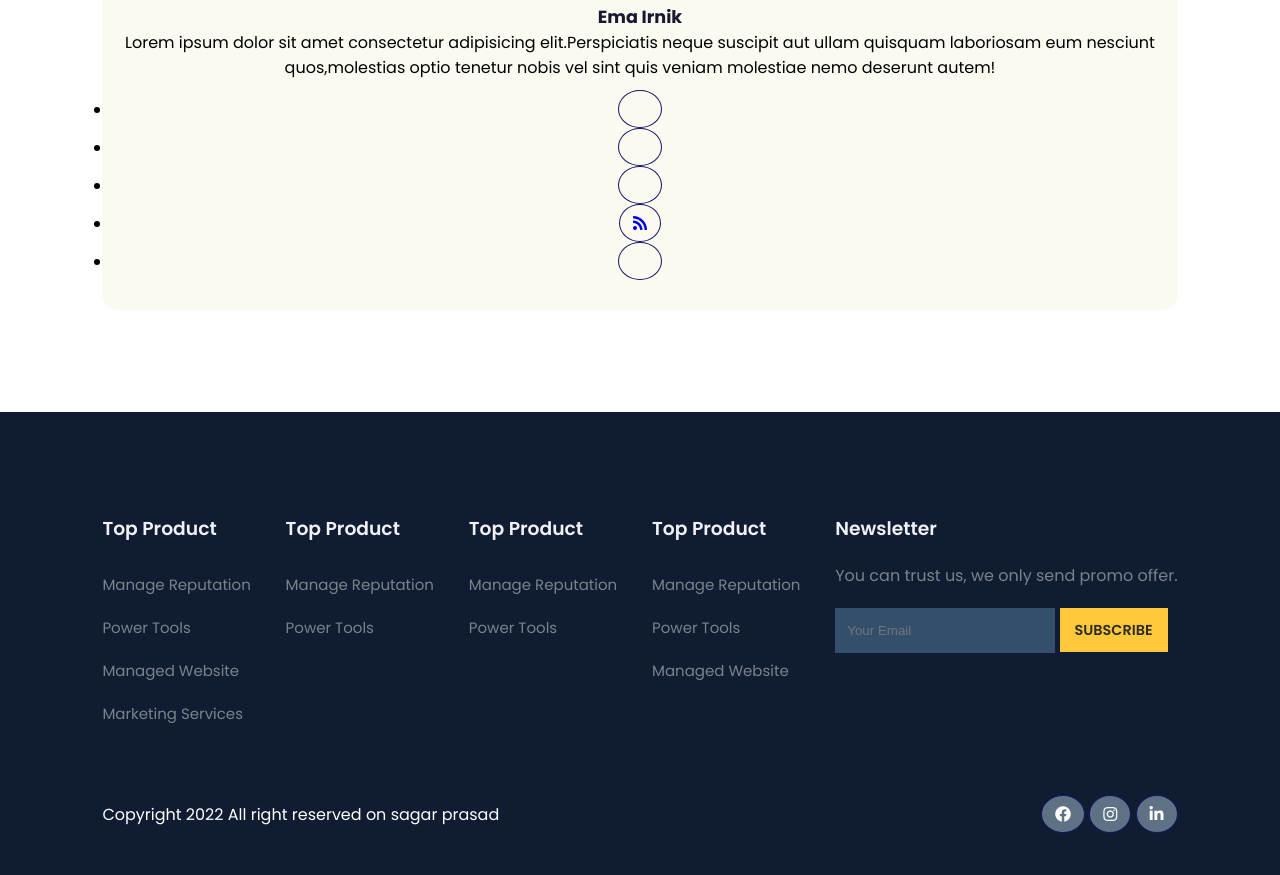
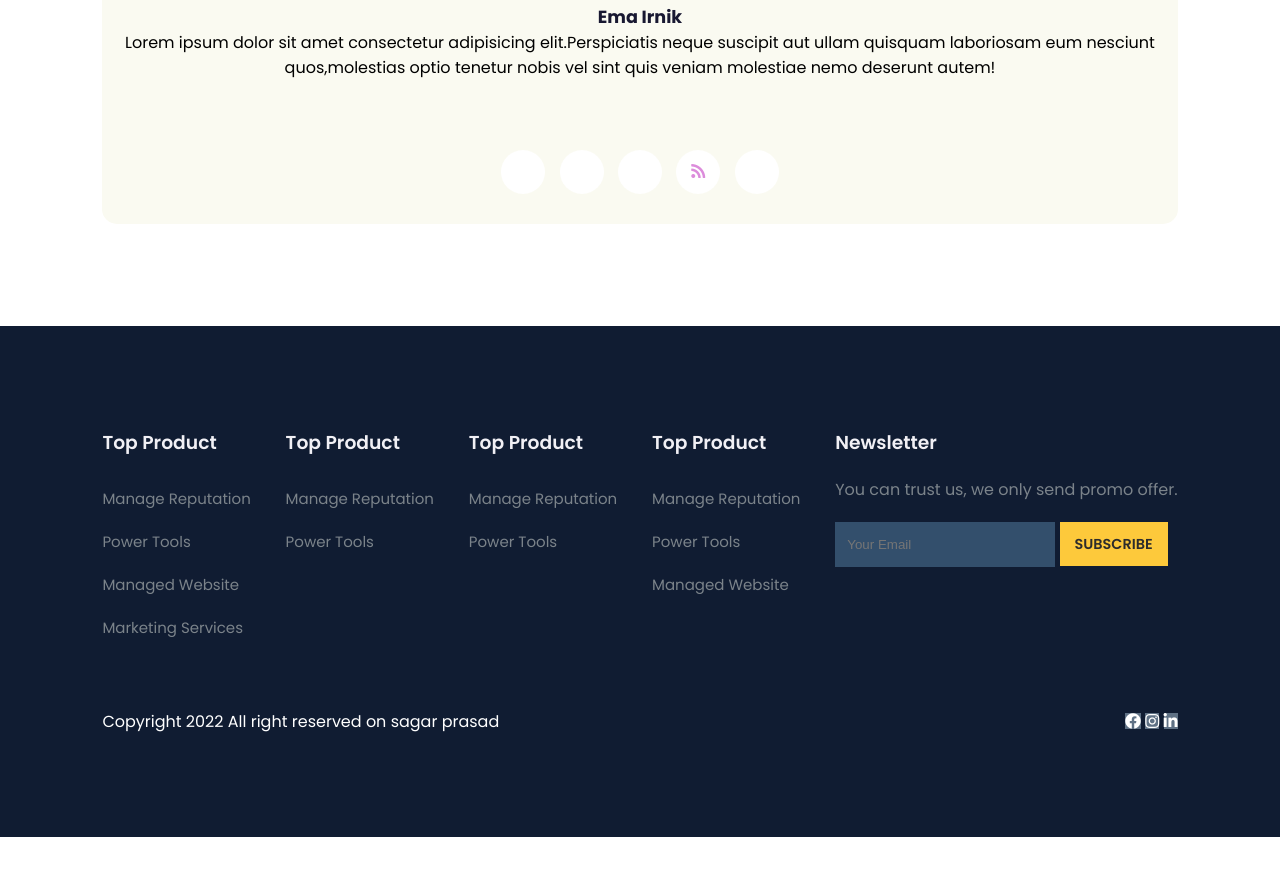
Before and after one commit to Parveen43r/getrepaid, a plain HTML site: page index.html in a window 1280 px wide. Shown: the part 3256-4131 px from the top of the page. After the commit the page ends 4093 px from the top, so only its background shows below. Drawn offline with nearby package versions, Linux system fonts and the light colour scheme.

Commit message:
Update style.css

```diff
--- a/style.css
+++ b/style.css
@@ -345,23 +345,31 @@ nav .navigation ul li a:hover {
     border-radius: 15px;
 }
 
-.pro-links {
-    margin-top: 10px;
+ul.pro-links li {
+  display: inline-block;
+  margin: 0px 5px;
 }
 
-.pro-links i {
-    padding: 10px 13px;
-    border: 1px solid rgb(21, 21, 100);
-    cursor: pointer;
-    transition: 0.3s ease;
-    border-radius: 50%;
+ul.pro-links {
+  text-align: center;
+  margin-top: 70px;
 }
 
-.pro-links i:hover {
-    background: rgb(21, 21, 100);
-    color: #fff;
-    border: 1px solid rgb(21, 21, 100);
-    cursor: pointer;
+ul.pro-links li a {
+  width: 44px;
+  height: 44px;
+  display: inline-block;
+  text-align: center;
+  line-height: 44px;
+  background-color: #fff;
+  color: #dc8cdb;
+  border-radius: 50%;
+  transition: all .5s;
+}
+
+ul.pro-links li a:hover {
+  background-color: #dc8cdb;
+  color: #fff;
 }
 
 /* footer */
```
